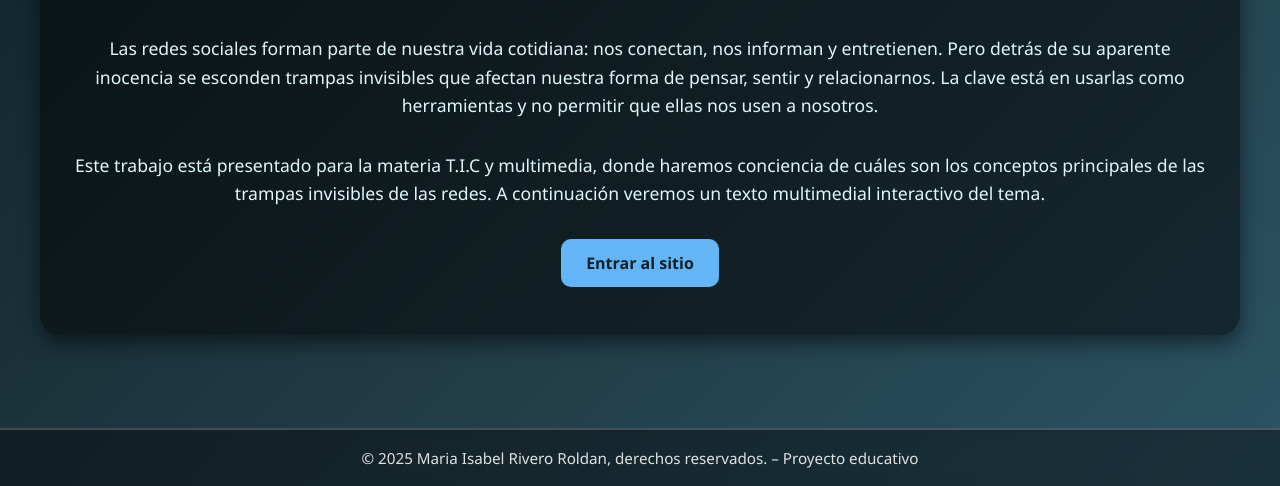
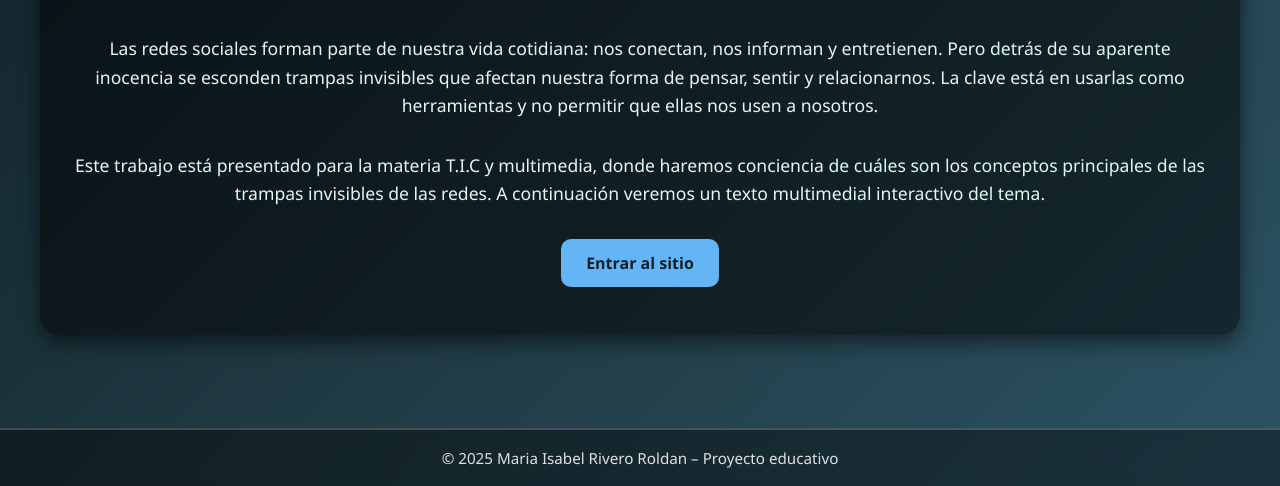
Before and after one commit to preciosa97mr-sys/Proyecto-Tic, a plain HTML site: page index.html in a window 1280 px wide. Shown: the part 314-800 px from the top of the page. Drawn offline with Linux system fonts and the light colour scheme.

Commit message:
Se modifico el nombre en el footer de todos los .html

```diff
--- a/index.html
+++ b/index.html
@@ -41,7 +41,7 @@
   </main>
 
   <footer>
-    <p>© 2025 Maria Isabel Rivero Roldan, derechos reservados. – Proyecto educativo</p>
+    <p>© 2025 Maria Isabel Rivero Roldan – Proyecto educativo</p>
   </footer>
 </body>
 </html>
```
Also changed, not shown: portfolio.html (+1 -1 lines), proyecto.html (+1 -1 lines).
